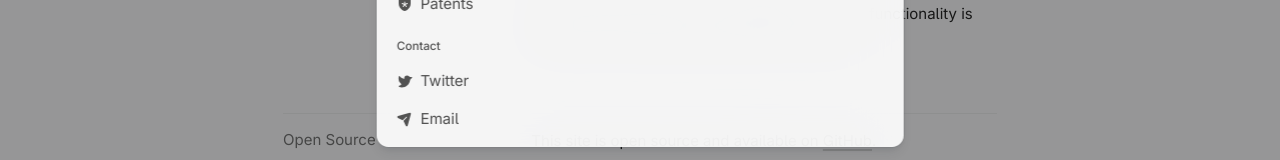
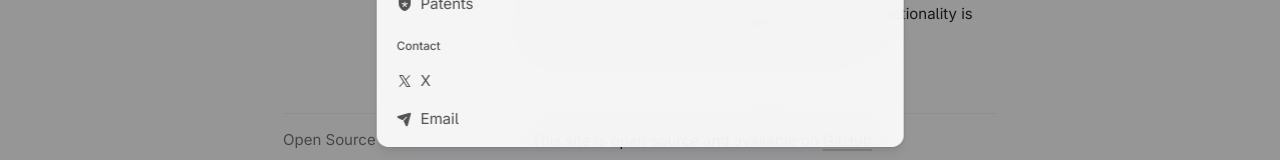
Before and after one commit to fabe/site, a Next.js app: page /colophon in a window 1280 px wide. Both pictures are taken after a click on the button "Open menu". Shown: the part 492-652 px from the top of the page. Built offline with nearby package versions, Linux system fonts and the light colour scheme; what tailwindcss-touch would draw is missing.

Commit message:
fixing some legacy things

```diff
--- a/components/Home/Resume.tsx
+++ b/components/Home/Resume.tsx
@@ -13,7 +13,7 @@ export default function Resume() {
         </h3>
       </dt>
       <dd className="list-content">
-        <div>Sr. Product Designer, Collaboration & AI</div>
+        <div>Sr. Product Designer, AI</div>
         <div>
           <LinkExternal href="//contentful.com">Contentful</LinkExternal>
         </div>
--- a/components/Icons/index.tsx
+++ b/components/Icons/index.tsx
@@ -47,9 +47,9 @@ export function NoteIcon({ size }) {
 export function TwitterIcon({ size }) {
   return (
     <PhosphorIcon
-      label="Twitter logo"
+      label="X logo"
       size={size}
-      path="M245.7 77.7l-30.2 30.1c-6 69.9-65 124.2-135.5 124.2-14.5 0-26.5-2.3-35.6-6.8-7.3-3.7-10.3-7.6-11.1-8.8a8 8 0 013.9-11.9c.2-.1 23.8-9.1 39.1-26.4a108.6 108.6 0 01-24.7-24.4c-13.7-18.6-28.2-50.9-19.5-99.1a8.1 8.1 0 015.5-6.2 8 8 0 018.1 1.9c.3.4 33.6 33.2 74.3 43.8V88a48.3 48.3 0 0148.6-48 48.2 48.2 0 0141 24H240a8 8 0 017.4 4.9 8.4 8.4 0 01-1.7 8.8z"
+      path="M214.75,211.71l-62.6-98.38,61.77-67.95a8,8,0,0,0-11.84-10.76L143.24,99.34,102.75,35.71A8,8,0,0,0,96,32H48a8,8,0,0,0-6.75,12.3l62.6,98.37-61.77,68a8,8,0,1,0,11.84,10.76l58.84-64.72,40.49,63.63A8,8,0,0,0,160,224h48a8,8,0,0,0,6.75-12.29ZM164.39,208,62.57,48h29L193.43,208Z"
     />
   );
 }
--- a/components/Navigation/Archipelago.tsx
+++ b/components/Navigation/Archipelago.tsx
@@ -133,10 +133,9 @@ export default function Archipelago() {
           </Command.Group>
 
           <Command.Group heading="Contact">
-            <Command.Item onSelect={() => navigate("//twitter.com/fschultz_")}>
+            <Command.Item onSelect={() => navigate("//x.com/fschultz_")}>
               <div>
-                <TwitterIcon size={16} />
-                Twitter
+                <TwitterIcon size={16} />X
               </div>
             </Command.Item>
             <Command.Item
--- a/components/SEO/index.tsx
+++ b/components/SEO/index.tsx
@@ -43,6 +43,9 @@ export function SEO({ seo }: { seo?: SEOProps }) {
             ...defaultSEO.openGraph,
             images: [{ url: seo.image, alt: seo.title }],
           },
+          twitter: {
+            ...defaultSEO.twitter,
+          },
           ...seo,
         }}
       />
@@ -77,7 +80,7 @@ export function SEO({ seo }: { seo?: SEOProps }) {
                 gender: "male",
                 image: defaultSEO.openGraph.images[0].url,
                 sameAs: [
-                  "https://twitter.com/fschultz_",
+                  "https://x.com/fschultz_",
                   "https://www.linkedin.com/in/fabian-schultz",
                 ],
               },
```
